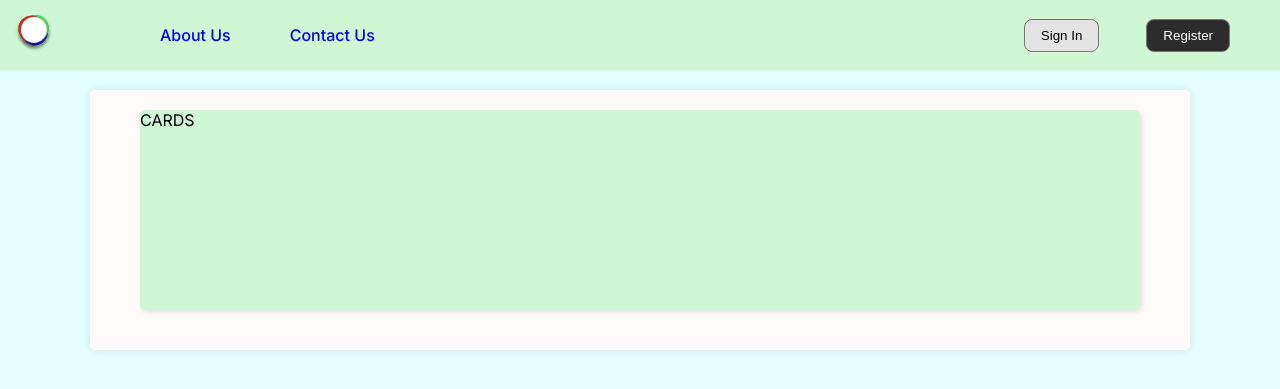
After one commit to georgemark1024/hiring-app, a Django app: page /home/ in a window 1280 px wide. The commit adds this page. Shown: the top 389 px of the page. Run offline with Django 5.2, Linux system fonts and the light colour scheme.

Commit message:
feat(login): Implement login logic
Enable login functionality for existing users.

```diff
--- a/user_mgt_app/static/user_mgt_app/styles.css
+++ b/user_mgt_app/static/user_mgt_app/styles.css
@@ -169,3 +169,17 @@ nav-bar-link:active {
     background-color: #CFF7D3;
     max-width: 100px;
 }
+
+/* Modify message styles */
+.messages {
+    display: flex;
+    margin: 0 auto;
+    width: 20%;
+    align-items: center;
+}
+
+.messages ul {
+    list-style: none;
+    size: 0.3em;
+    margin-top: 10px;
+}
--- a/user_mgt_app/templates/user_mgt_app/base.html
+++ b/user_mgt_app/templates/user_mgt_app/base.html
@@ -6,7 +6,7 @@
     <meta name="viewport" content="width=device-width, initial-scale=1.0">
 
     <!-- How to pass titles -->
-    <title>Document</title>
+    <title>{% block title %}{% endblock title %}</title>
 
     <!-- Create the CSS file -->
     <link rel="stylesheet" href="{% static 'user_mgt_app/styles.css' %}">
@@ -38,6 +38,17 @@
             </div>
         </div>
     </nav>
+
+    <div class="messages">
+        {% if messages %}
+        <ul>
+            {% for message in messages %}
+                <li>{{ message }}</li>
+            {% endfor %}
+        </ul>
+        {% endif %}
+    </div>
+
     {% block content %}
 
     {% endblock content %}
--- /dev/null
+++ b/user_mgt_app/templates/user_mgt_app/home.html
@@ -0,0 +1,14 @@
+{% extends "user_mgt_app/base.html" %}
+
+{% block title %}Home{% endblock title %}
+
+{% block content %}
+<div class="content-container">
+    <div class="main">
+        <div>
+            CARDS
+        </div>
+    </div>
+
+</div>
+{% endblock content %}
--- a/user_mgt_app/templates/user_mgt_app/landing.html
+++ b/user_mgt_app/templates/user_mgt_app/landing.html
@@ -1,4 +1,6 @@
 {% extends "user_mgt_app/base.html" %}
+
+{% block title %}Landing | Hiring{% endblock title %}
 
 {% block content %}
     <div class="content-container">
--- a/user_mgt_app/urls.py
+++ b/user_mgt_app/urls.py
@@ -1,8 +1,11 @@
 from django.urls import path
+from django.views.generic.base import TemplateView
 from . import views
 
 urlpatterns = [
     path('', views.landing, name="user-landing"),
-    path('register', views.register, name="user-register"),
-    path('sign-in', views.sign_in, name="user-sign-in"),
+    path('register/', views.register, name="user-register"),
+    path('sign-in/', views.custom_login, name="user-sign-in"),
+    path('home/', views.home, name="home"),
+    # path('home/', TemplateView.as_view(template_name="user_mgt_app/home.html"), name="home")
 ]
--- a/user_mgt_app/views.py
+++ b/user_mgt_app/views.py
@@ -1,4 +1,7 @@
-from django.shortcuts import render
+from django.shortcuts import render, redirect
+from django.contrib.auth import authenticate, login
+from django.contrib import messages
+
 from django.http import HttpResponse
 
 def landing(request):
@@ -9,3 +12,18 @@ def register(request):
 
 def sign_in(request):
     return render(request, 'user_mgt_app/sign_in.html')
+
+def home(request):
+    return render(request, "user_mgt_app/home.html")
+
+def custom_login(request):
+    if request.method == "POST":
+        username = request.POST.get('username')
+        password = request.POST.get('password')
+        user = authenticate(request, username=username, password=password)
+        if user is not None:
+            login(request, user)
+            return redirect("home")
+        else:
+            messages.error(request, "Invalid username or password.")
+    return render(request, 'user_mgt_app/sign_in.html')
```
Also changed, not shown: user_mgt_app/templates/user_mgt_app/register.html (+8 -5 lines), user_mgt_app/templates/user_mgt_app/sign_in.html (+6 -3 lines).
